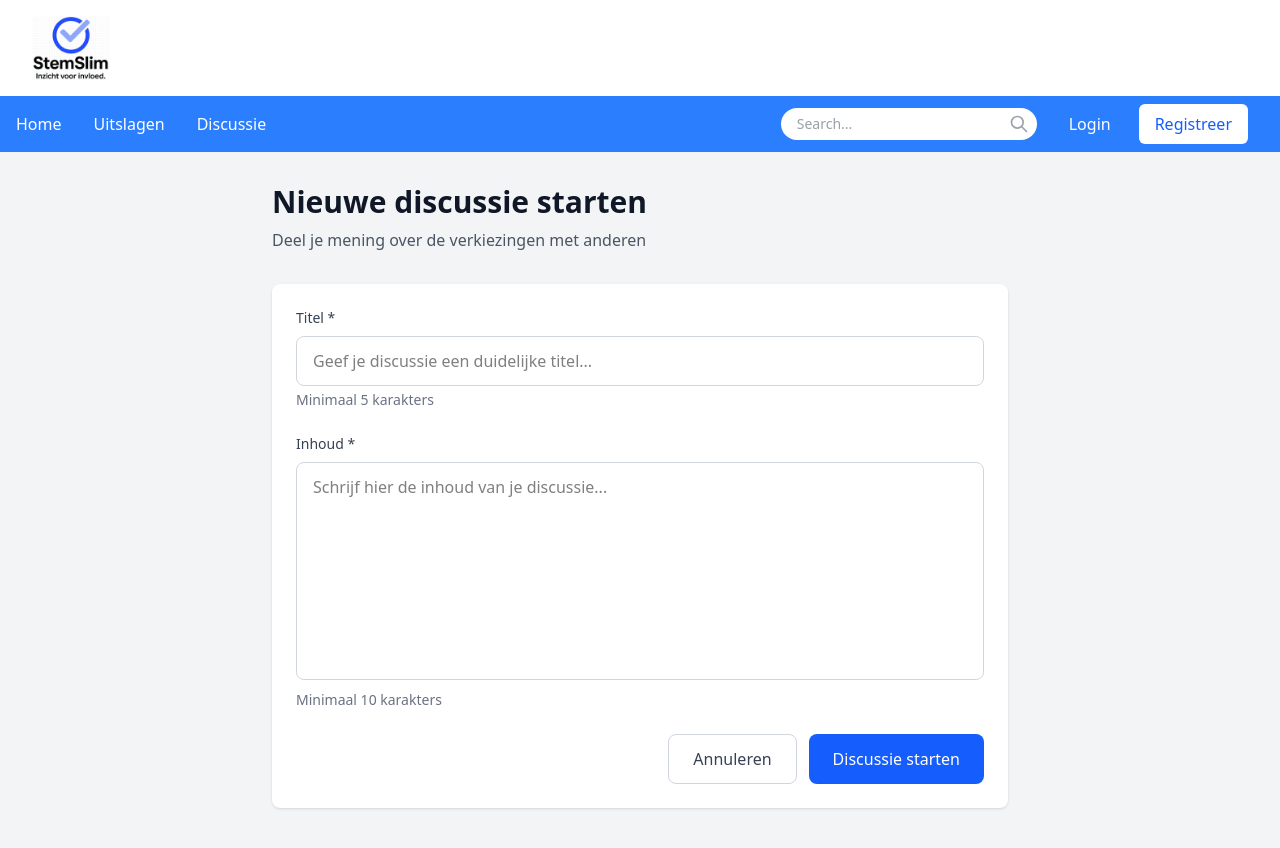
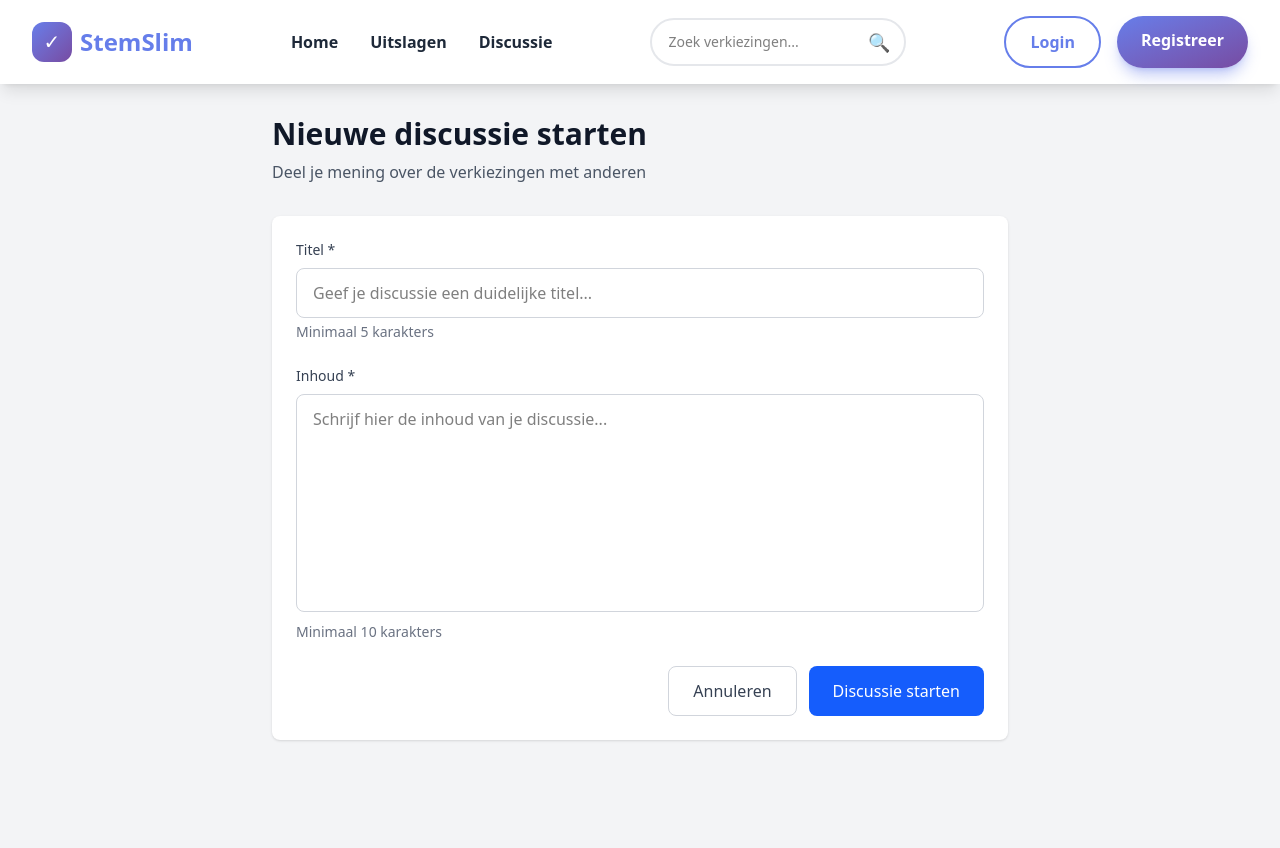
Before and after one commit to Zoiye1/election-app, a Vue app in the folder frontend/: page /create-discussion in a window 1280 px wide. Shown: the top 848 px of the page. Built offline with nearby package versions, Linux system fonts and the light colour scheme; the HTML template or start-up script is replaced by a standard one.

Commit message:
(Style(frontend))New desgin homepage + navbar

```diff
--- a/frontend/src/components/Navbar.vue
+++ b/frontend/src/components/Navbar.vue
@@ -1,16 +1,73 @@
 <template>
-  <div>
-    <div class="bg-white h-24 flex items-center px-4 md:px-8">
-      <div class="flex items-center justify-between w-full">
-
-        <a href="/" class="cursor-pointer">
-          <img src="../assets/logo.png" alt="StemSlim Logo" class="h-12 md:h-16" />
+  <nav class="sticky top-0 z-50 bg-white/95 backdrop-blur-lg shadow-lg">
+    <div class="max-w-7xl mx-auto px-4 sm:px-6 lg:px-8 py-4">
+      <div class="flex justify-between items-center">
+        <!-- Logo -->
+        <a href="/" class="flex items-center gap-2 no-underline group">
+          <div class="w-10 h-10 bg-gradient-to-br from-[#667eea] to-[#764ba2] rounded-xl flex items-center justify-center text-white text-xl transition-transform group-hover:scale-105">
+            ✓
+          </div>
+          <span class="text-2xl font-extrabold text-[#667eea]">StemSlim</span>
         </a>
 
-        <!-- Hamburger menu mobile only -->
+        <!-- Desktop Navigation Links -->
+        <ul class="hidden md:flex gap-8 list-none items-center">
+          <li>
+            <a
+              href="/"
+              class="nav-link relative no-underline text-gray-800 font-semibold transition-colors hover:text-[#667eea]"
+            >
+              Home
+            </a>
+          </li>
+          <li>
+            <a
+              href="/electionData"
+              class="nav-link relative no-underline text-gray-800 font-semibold transition-colors hover:text-[#667eea]"
+            >
+              Uitslagen
+            </a>
+          </li>
+          <li>
+            <a
+              href="/discussion"
+              class="nav-link relative no-underline text-gray-800 font-semibold transition-colors hover:text-[#667eea]"
+            >
+              Discussie
+            </a>
+          </li>
+        </ul>
+
+        <!-- Search Bar (Desktop) -->
+        <div class="hidden lg:block relative">
+          <input
+            type="text"
+            placeholder="Zoek verkiezingen..."
+            class="w-64 py-3 px-4 pr-10 border-2 border-gray-200 rounded-full text-sm transition-all focus:outline-none focus:border-[#667eea] focus:w-80 focus:shadow-lg focus:shadow-[#667eea]/10"
+          >
+          <span class="absolute right-4 top-1/2 -translate-y-1/2 text-gray-400 text-lg">🔍</span>
+        </div>
+
+        <!-- CTA Buttons (Desktop) -->
+        <div class="hidden md:flex gap-4">
+          <a
+            href="/login"
+            class="px-6 py-3 rounded-full font-semibold border-2 border-[#667eea] text-[#667eea] transition-all hover:bg-[#667eea] hover:text-white"
+          >
+            Login
+          </a>
+          <a
+            href="/register"
+            class="px-6 py-3 rounded-full font-semibold bg-gradient-to-br from-[#667eea] to-[#764ba2] text-white shadow-lg shadow-[#667eea]/40 transition-all hover:-translate-y-0.5 hover:shadow-xl hover:shadow-[#667eea]/50"
+          >
+            Registreer
+          </a>
+        </div>
+
+        <!-- Mobile Menu Button -->
         <button
           @click="mobileMenuOpen = !mobileMenuOpen"
-          class="md:hidden text-gray-700 hover:text-gray-900 focus:outline-none"
+          class="md:hidden text-gray-700 hover:text-[#667eea] focus:outline-none transition-colors"
         >
           <svg class="w-6 h-6" fill="none" stroke="currentColor" viewBox="0 0 24 24">
             <path
@@ -30,116 +87,59 @@
           </svg>
         </button>
       </div>
-    </div>
 
-
-    <nav class="bg-blue-500">
-      <!-- Desktop navigation-->
-      <div class="hidden md:block max-w-screen-xl mx-auto px-8">
-        <div class="flex items-center justify-between h-14">
-          <!-- This is for to navigate the items from postion -->
-          <div class="flex items-center space-x-8 -ml-4">
-            <a href="/" class="text-white font-medium hover:text-blue-100 transition-colors">
+      <!-- Mobile Menu -->
+      <div
+        v-show="mobileMenuOpen"
+        class="md:hidden mt-4 pb-4 space-y-4 animate-slide-down"
+      >
+        <!-- Mobile Navigation Links -->
+        <div class="space-y-2">
+          <a
+            href="/"
+            class="block text-gray-800 font-semibold py-3 px-4 rounded-xl transition-all hover:bg-[#667eea]/10 hover:text-[#667eea]"
+            @click="mobileMenuOpen = false"
+          >
             Home
           </a>
-            <a href="/electionData" class="text-white font-medium hover:text-blue-100 transition-colors">
+          <a
+            href="/electionData"
+            class="block text-gray-800 font-semibold py-3 px-4 rounded-xl transition-all hover:bg-[#667eea]/10 hover:text-[#667eea]"
+            @click="mobileMenuOpen = false"
+          >
             Uitslagen
           </a>
-            <a href="/discussion" class="text-white font-medium hover:text-blue-100 transition-colors">
+          <a
+            href="/discussion"
+            class="block text-gray-800 font-semibold py-3 px-4 rounded-xl transition-all hover:bg-[#667eea]/10 hover:text-[#667eea]"
+            @click="mobileMenuOpen = false"
+          >
             Discussie
           </a>
         </div>
 
-          <!-- Rechter sectie met search en login/register -->
-          <div class="flex items-center space-x-4">
-            <!-- Search bar -->
+        <!-- Mobile Search Bar -->
         <div class="relative">
           <input
             type="text"
-                placeholder="Search..."
-                class="w-64 px-4 py-1.5 pr-10 rounded-full text-sm text-gray-700 bg-white focus:outline-none focus:ring-2 focus:ring-blue-300"
-              />
-              <button class="absolute right-2 top-1/2 -translate-y-1/2 text-gray-400 hover:text-gray-600">
-                <svg class="w-5 h-5" fill="none" stroke="currentColor" viewBox="0 0 24 24">
-                  <path stroke-linecap="round" stroke-linejoin="round" stroke-width="2" d="M21 21l-6-6m2-5a7 7 0 11-14 0 7 7 0 0114 0z" />
-                </svg>
-              </button>
+            placeholder="Zoek verkiezingen..."
+            class="w-full py-3 px-4 pr-10 border-2 border-gray-200 rounded-full text-sm transition-all focus:outline-none focus:border-[#667eea] focus:shadow-lg focus:shadow-[#667eea]/10"
+          >
+          <span class="absolute right-4 top-1/2 -translate-y-1/2 text-gray-400 text-lg">🔍</span>
         </div>
 
-            <!-- Login / Register buttons -->
-            <div class="flex items-center space-x-3">
+        <!-- Mobile CTA Buttons -->
+        <div class="space-y-3 pt-2">
           <a
             href="/login"
-                class="text-white font-medium hover:text-blue-100 transition-colors px-4 py-2 rounded-md hover:bg-blue-600"
+            class="block text-center text-[#667eea] font-semibold border-2 border-[#667eea] py-3 rounded-full transition-all hover:bg-[#667eea] hover:text-white"
+            @click="mobileMenuOpen = false"
           >
             Login
           </a>
-
           <a
             href="/register"
-                class="bg-white text-blue-600 font-medium px-4 py-2 rounded-md hover:bg-gray-100 transition-colors"
-              >
-                Registreer
-              </a>
-            </div>
-          </div>
-        </div>
-      </div>
-
-      <!-- Mobile navigation menu -->
-      <div
-        v-show="mobileMenuOpen"
-        class="md:hidden bg-blue-500 border-t border-blue-400"
-      >
-        <div class="px-4 py-3 space-y-3">
-
-          <a href="/"
-          class="block text-white font-medium hover:text-blue-100 py-2 transition-colors"
-          @click="mobileMenuOpen = false"
-          >
-          Home
-          </a>
-
-          <a href="/electionData"
-          class="block text-white font-medium hover:text-blue-100 py-2 transition-colors"
-          @click="mobileMenuOpen = false"
-          >
-          Uitslagen
-          </a>
-
-          <a href="/discussion"
-          class="block text-white font-medium hover:text-blue-100 py-2 transition-colors"
-          @click="mobileMenuOpen = false"
-          >
-          Discussie
-          </a>
-
-          <!-- Search bar mobiel -->
-          <div class="relative pt-2">
-            <input
-              type="text"
-              placeholder="Search..."
-              class="w-full px-4 py-2 pr-10 rounded-full text-sm text-gray-700 bg-white focus:outline-none focus:ring-2 focus:ring-blue-300"
-            />
-            <button class="absolute right-2 top-1/2 -translate-y-1/2 text-gray-400 hover:text-gray-600">
-              <svg class="w-5 h-5" fill="none" stroke="currentColor" viewBox="0 0 24 24">
-                <path stroke-linecap="round" stroke-linejoin="round" stroke-width="2" d="M21 21l-6-6m2-5a7 7 0 11-14 0 7 7 0 0114 0z" />
-              </svg>
-            </button>
-          </div>
-
-          <!-- Login / Register buttons mobile -->
-          <div class="pt-3 space-y-2">
-
-            <a href="/login"
-            class="block text-center text-white font-medium bg-blue-600 hover:bg-blue-700 py-2 rounded-md transition-colors"
-            @click="mobileMenuOpen = false"
-            >
-            < aLogin
-            </a>
-
-            <a href="/register"
-            class="block text-center text-blue-600 font-medium bg-white hover:bg-gray-100 py-2 rounded-md transition-colors"
+            class="block text-center text-white font-semibold bg-gradient-to-br from-[#667eea] to-[#764ba2] py-3 rounded-full shadow-lg transition-all hover:-translate-y-0.5"
             @click="mobileMenuOpen = false"
           >
             Registreer
@@ -148,7 +148,6 @@
       </div>
     </div>
   </nav>
-  </div>
 </template>
 
 <script>
@@ -161,3 +160,37 @@ export default {
   }
 }
 </script>
+
+<style scoped>
+/* Animated underline for nav links */
+.nav-link::after {
+  content: '';
+  position: absolute;
+  bottom: -5px;
+  left: 0;
+  width: 0;
+  height: 2px;
+  background: #667eea;
+  transition: width 0.3s ease;
+}
+
+.nav-link:hover::after {
+  width: 100%;
+}
+
+/* Slide down animation for mobile menu */
+@keyframes slide-down {
+  from {
+    opacity: 0;
+    transform: translateY(-10px);
+  }
+  to {
+    opacity: 1;
+    transform: translateY(0);
+  }
+}
+
+.animate-slide-down {
+  animation: slide-down 0.3s ease-out;
+}
+</style>
```
Also changed, not shown: frontend/src/views/HomeView.vue (+209 -65 lines). Lines whose indentation alone changed are shown as unchanged.
